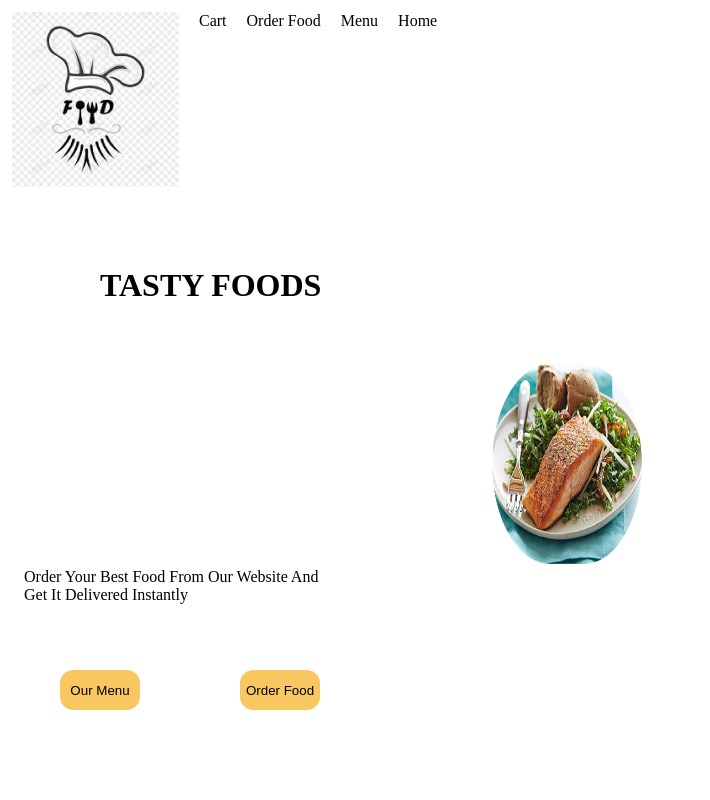
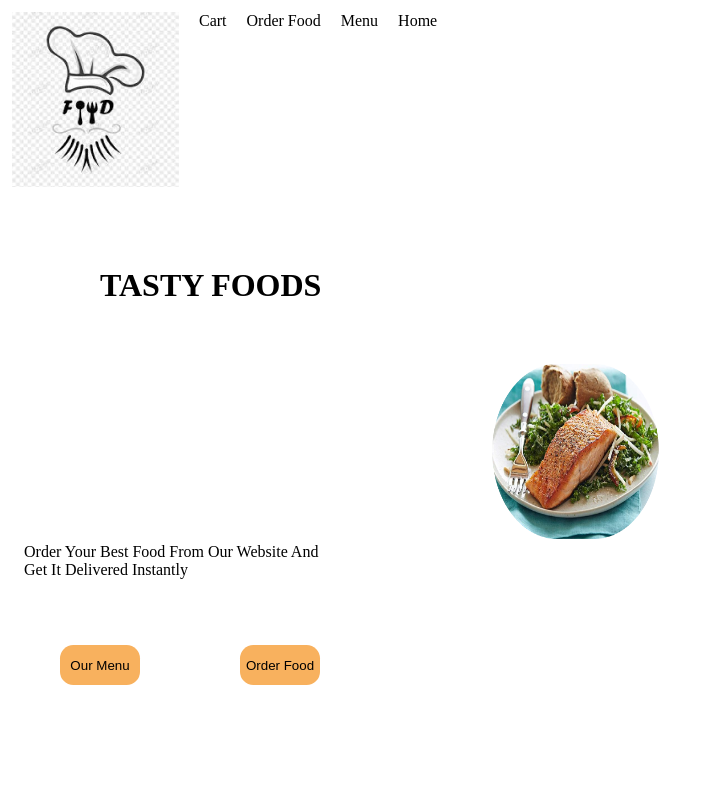
Before and after one commit to OkelloSam21/tasty-food, a plain HTML site: page index.html in a window 1280 px wide. Shown: the top 800 px of the page, without its empty margins (0-710 px from the left). Drawn offline with Linux system fonts and the light colour scheme.

Commit message:
update styles for image

```diff
--- a/Assets/Css/styles.css
+++ b/Assets/Css/styles.css
@@ -56,8 +56,9 @@ a{
 .tasty-food .description img{
   margin-top: 3.75rem;
   margin-left: 30rem;
-  width: 150px;
-  height: 200px;
+  width: 167px;
+  height: 175px;
+  flex-shrink: 0;
 
 }
 
@@ -73,7 +74,7 @@ a{
   width: 5rem;
   height: 2.5rem;
   border-radius: 1em;
-  background-color: #f7b934c9;
+  background-color: #F8B15E;
 }
 
 .recipe-container{
```
